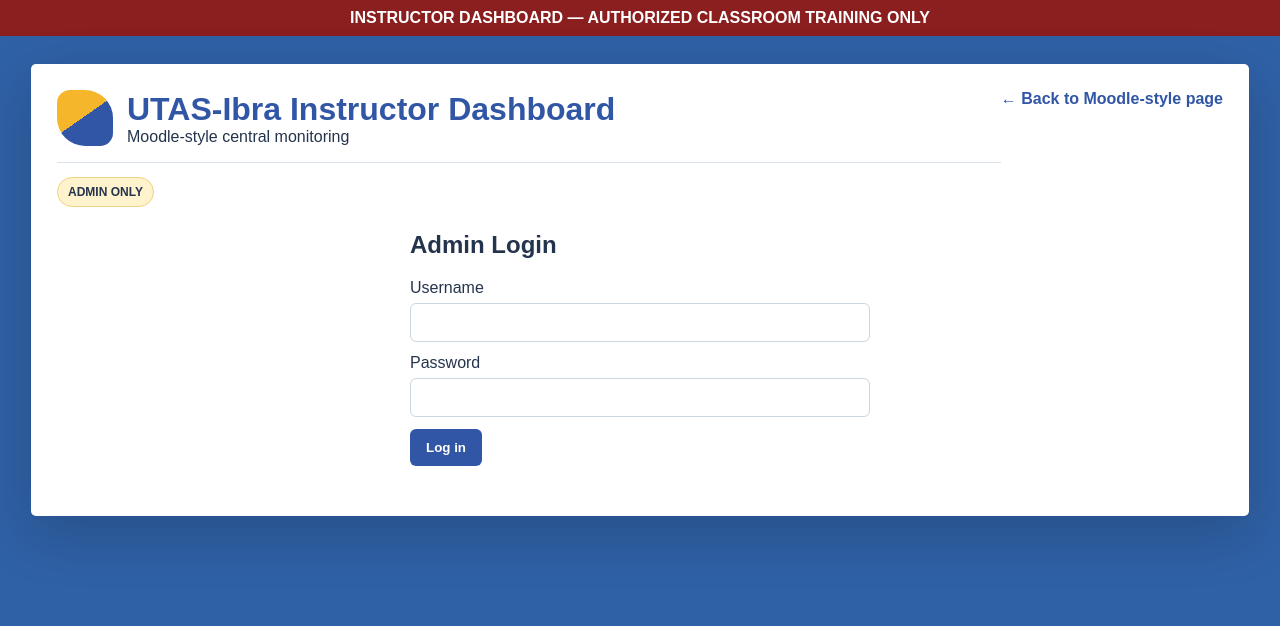
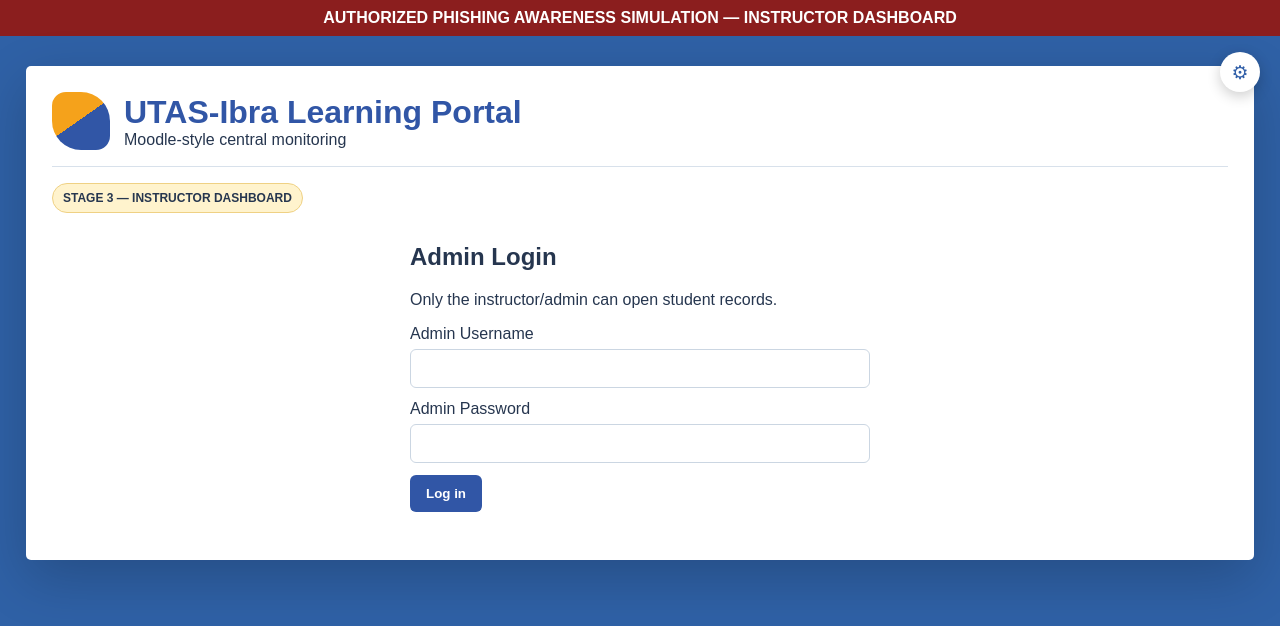
Before and after one commit to utas26/phishing-awareness-lab, a website: page admin.html in a window 1280 px wide. Drawn offline with Linux system fonts and the light colour scheme.

Commit message:
Build Stage 3 Moodle-style admin-only instructor dashboard

```diff
--- a/admin.html
+++ b/admin.html
@@ -2,56 +2,64 @@
 <html lang="en">
 <head>
 <meta charset="utf-8"><meta name="viewport" content="width=device-width,initial-scale=1">
-<title>UTAS-Ibra Instructor Dashboard</title>
+<title>UTAS-Ibra Moodle Awareness — Stage 3</title>
 <style>
-:root{--blue:#3156a6;--orange:#f6b62b;--line:#d9e2ec}
-*{box-sizing:border-box} body{margin:0;background:#2f61a6;font-family:Arial,Helvetica,sans-serif;color:#25344d;min-height:100vh}
+:root{--blue:#315fa8;--orange:#f4b332;--line:#d8e1eb;--ink:#26364f}
+*{box-sizing:border-box}
+body{margin:0;min-height:100vh;background:#2f61a6;font-family:Arial,Helvetica,sans-serif;color:var(--ink)}
 .training{background:#8b1e1e;color:#fff;text-align:center;padding:9px 14px;font-weight:800}
-.wrap{max-width:1250px;margin:28px auto;padding:0 16px}.card{background:#fff;border-radius:5px;padding:26px;box-shadow:0 18px 55px rgba(0,0,0,.18)}
-.brand{display:flex;align-items:center;gap:14px;border-bottom:1px solid var(--line);padding-bottom:16px}.mark{width:56px;height:56px;border-radius:13px 28px 13px 28px;background:linear-gradient(145deg,var(--orange) 0 48%,#3156a6 48% 100%)}
-.brand h1{margin:0;color:#3156a6}.badge{display:inline-block;margin-top:14px;background:#fff3cd;border:1px solid #efd184;padding:7px 10px;border-radius:999px;font-size:12px;font-weight:700}
-.loginbox{max-width:460px;margin:24px auto}.loginbox input{width:100%;padding:11px;border:1px solid #cbd6e2;border-radius:6px;margin:6px 0 12px}.btn{border:0;border-radius:6px;padding:11px 16px;background:#3156a6;color:#fff;font-weight:700;cursor:pointer}.secondary{background:#edf2f7;color:#24435f}
-.hidden{display:none}.stats{display:flex;gap:12px;flex-wrap:wrap;margin:18px 0}.stat{padding:12px 15px;border:1px solid var(--line);background:#f7f9fc;border-radius:8px}
+.admin{position:fixed;top:52px;right:20px;z-index:10;width:40px;height:40px;border-radius:50%;display:grid;place-items:center;background:#fff;color:var(--blue);text-decoration:none;box-shadow:0 4px 14px rgba(0,0,0,.2);font-size:19px}
+.wrap{max-width:1260px;margin:30px auto 45px;padding:0 16px}.card{background:#fff;border-radius:5px;padding:26px;box-shadow:0 18px 55px rgba(0,0,0,.2)}
+.brand{display:flex;align-items:center;gap:14px;border-bottom:1px solid var(--line);padding-bottom:16px}.mark{width:58px;height:58px;border-radius:14px 29px 14px 29px;background:linear-gradient(145deg,#f5a21b 0 48%,#3156a6 48% 100%)}
+.brand h1{margin:0;color:#3156a6}.stage{display:inline-block;margin:16px 0 8px;background:#fff3cd;border:1px solid #efd184;padding:7px 10px;border-radius:999px;font-size:12px;font-weight:800}
+.loginbox{max-width:460px;margin:22px auto}.loginbox input{width:100%;padding:11px;border:1px solid #cbd6e2;border-radius:6px;margin:6px 0 12px}
+.btn{border:0;border-radius:6px;padding:11px 16px;background:#3156a6;color:#fff;font-weight:700;cursor:pointer}.secondary{background:#edf2f7;color:#24435f}.hidden{display:none}
+.stats{display:flex;gap:12px;flex-wrap:wrap;margin:18px 0}.stat{padding:12px 15px;border:1px solid var(--line);background:#f7f9fc;border-radius:8px}
 .actions{display:flex;gap:8px;flex-wrap:wrap}.scroll{overflow:auto;max-height:66vh;border:1px solid var(--line);border-radius:7px}
-table{width:100%;border-collapse:collapse;font-size:12px}th,td{border-bottom:1px solid #e2e8f0;border-right:1px solid #edf1f5;padding:8px;vertical-align:top;text-align:left}th{background:#f4f7fb;position:sticky;top:0;z-index:1}.small{font-size:12px;color:#69788e;margin-top:12px}
-.back{float:right;text-decoration:none;color:#3156a6;font-weight:700}
+table{width:100%;border-collapse:collapse;font-size:12px}th,td{border-bottom:1px solid #e2e8f0;border-right:1px solid #edf1f5;padding:8px;vertical-align:top;text-align:left}th{background:#f4f7fb;position:sticky;top:0;z-index:1}
+.small{font-size:12px;color:#69788e;margin-top:12px}.back{text-decoration:none;color:#3156a6;font-weight:700}
+@media(max-width:650px){.admin{top:46px;right:10px}}
 </style>
 </head>
 <body>
-<div class="training">INSTRUCTOR DASHBOARD — AUTHORIZED CLASSROOM TRAINING ONLY</div>
+<div class="training">AUTHORIZED PHISHING AWARENESS SIMULATION — INSTRUCTOR DASHBOARD</div>
+<a class="admin" href="/admin.html" title="Instructor Dashboard" aria-label="Instructor Dashboard">⚙</a>
+
 <div class="wrap"><div class="card">
-<a class="back" href="/fake-login.html">← Back to Moodle-style page</a>
-<div class="brand"><div class="mark"></div><div><h1>UTAS-Ibra Instructor Dashboard</h1><div>Moodle-style central monitoring</div></div></div>
-<div class="badge">ADMIN ONLY</div>
+<div class="brand"><div class="mark"></div><div><h1>UTAS-Ibra Learning Portal</h1><div>Moodle-style central monitoring</div></div></div>
+<div class="stage">STAGE 3 — INSTRUCTOR DASHBOARD</div>
 
 <div id="loginBox" class="loginbox">
 <h2>Admin Login</h2>
-<label>Username</label><input id="au">
-<label>Password</label><input id="ap" type="password">
+<p>Only the instructor/admin can open student records.</p>
+<label>Admin Username</label><input id="au" autocomplete="off">
+<label>Admin Password</label><input id="ap" type="password" autocomplete="off">
 <button class="btn" id="loginBtn">Log in</button>
 <div id="loginMsg" style="color:#a11d1d;margin-top:10px"></div>
 </div>
 
 <div id="dash" class="hidden">
-<div class="actions"><button class="btn" onclick="loadData()">Refresh</button><button class="btn secondary" onclick="logout()">Logout</button></div>
-<div class="stats"><div class="stat">Link clicks: <b id="clicks">0</b></div><div class="stat">Completed dummy logins: <b id="total">0</b></div></div>
+<div class="actions"><button class="btn" onclick="loadData()">Refresh</button><button class="btn secondary" onclick="logout()">Logout</button><a class="back" href="/">← Stage 1</a><a class="back" href="/fake-login.html">Stage 2</a></div>
+<div class="stats"><div class="stat">Stage 1 link clicks: <b id="clicks">0</b></div><div class="stat">Stage 2 completed: <b id="total">0</b></div></div>
 <div class="scroll">
 <table>
-<thead><tr><th>Student Name</th><th>Student ID</th><th>Dummy Username</th><th>Dummy Password</th><th>Time</th><th>Public IP</th><th>OS</th><th>Platform</th><th>Browser/User Agent</th><th>Language</th><th>Screen</th><th>Timezone</th></tr></thead>
+<thead><tr><th>Student Name</th><th>Training Password</th><th>Completion Time</th><th>Public IP</th><th>OS</th><th>Platform</th><th>Browser/User Agent</th><th>Language</th><th>Screen</th><th>Timezone</th></tr></thead>
 <tbody id="rows"></tbody>
 </table>
 </div>
-<div class="small">The password column displays only the fixed classroom password <b>Demo@123</b>. Arbitrary student passwords are rejected and are not stored.</div>
+<div class="small">The password column shows only the fixed classroom training password <b>Demo@123</b>. Real student passwords are not accepted or stored.</div>
 </div>
 </div></div>
 
 <script>
 const esc=s=>String(s??"").replace(/[&<>"']/g,c=>({"&":"&amp;","<":"&lt;",">":"&gt;",'"':"&quot;","'":"&#039;"}[c]));
+
 document.getElementById("loginBtn").onclick=async()=>{
  const r=await fetch("/api/admin-login",{method:"POST",headers:{"Content-Type":"application/json"},body:JSON.stringify({username:document.getElementById("au").value,password:document.getElementById("ap").value})});
  if(r.ok){document.getElementById("loginBox").classList.add("hidden");document.getElementById("dash").classList.remove("hidden");loadData();}
  else document.getElementById("loginMsg").textContent="Invalid admin username or password.";
 };
+
 async function loadData(){
  const r=await fetch("/api/submissions");
  if(r.status===401){location.reload();return;}
@@ -59,7 +67,7 @@ async function loadData(){
  document.getElementById("clicks").textContent=d.clickCount;
  document.getElementById("total").textContent=d.submissions.length;
  document.getElementById("rows").innerHTML=d.submissions.map(x=>`<tr>
- <td>${esc(x.name)}</td><td>${esc(x.id)}</td><td>student01</td><td>Demo@123</td><td>${esc(x.capturedAt)}</td><td>${esc(x.ip)}</td><td>${esc(x.os||"Unavailable")}</td><td>${esc(x.platform||"Unavailable")}</td><td>${esc(x.browser)}</td><td>${esc(x.language)}</td><td>${esc(x.screen)}</td><td>${esc(x.timezone)}</td>
+ <td>${esc(x.name)}</td><td>Demo@123</td><td>${esc(x.capturedAt)}</td><td>${esc(x.ip)}</td><td>${esc(x.os||"Unavailable")}</td><td>${esc(x.platform||"Unavailable")}</td><td>${esc(x.browser)}</td><td>${esc(x.language)}</td><td>${esc(x.screen)}</td><td>${esc(x.timezone)}</td>
  </tr>`).join("");
 }
 async function logout(){await fetch("/api/admin-logout",{method:"POST"});location.reload();}
```
